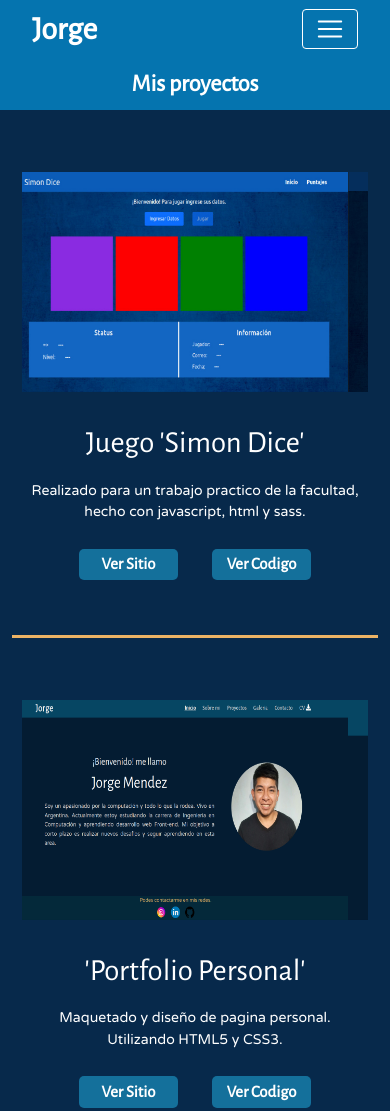
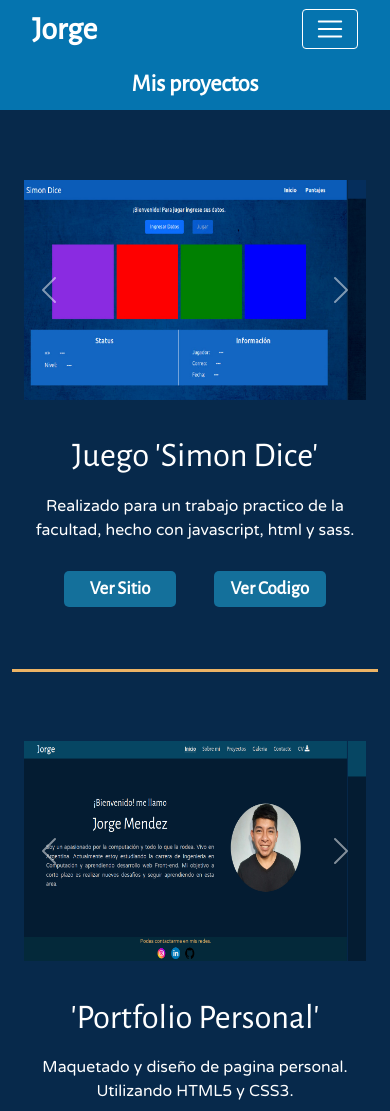
Before and after one commit to jorge088/portfolio-Mendez, a plain HTML site: page pages/proyectos.html in a window 390 px wide. Shown: the top 1111 px of the page. Drawn offline with nearby package versions, Linux system fonts and the light colour scheme.

Commit message:
agrego botones en carruseles

```diff
--- a/pages/proyectos.html
+++ b/pages/proyectos.html
@@ -68,9 +68,9 @@
 
     <!-- PROYECTOS -->
     <div class=" container proyectos">
-        <div class="row col-12 mx-0 proyectos__item">
+        <div class="row col-12 proyectos__item">
             <div class="col-xl-8 col-xs-12 col-lg-12 proyectos__item__img">
-                <div id="carouselExampleInterval" class="carousel slide" data-bs-ride="carousel">
+                <div id="carruselSimonDice" class="carousel slide" data-bs-ride="carousel">
                     <div class="carousel-inner">
                         <div class="carousel-item active" data-bs-interval="5000">
                             <img src="./../assets/images/simonDice.jpeg" class="d-block" alt="...">
@@ -79,6 +79,16 @@
                             <img src="./../assets/images/simonDice2.png" class="d-block " alt="...">
                         </div>
                     </div>
+                    <button class="carousel-control-prev" type="button"
+                        data-bs-target="#carruselSimonDice" data-bs-slide="prev">
+                        <span class="carousel-control-prev-icon" aria-hidden="true"></span>
+                        <span class="visually-hidden">Previous</span>
+                    </button>
+                    <button class="carousel-control-next" type="button"
+                        data-bs-target="#carruselSimonDice" data-bs-slide="next">
+                        <span class="carousel-control-next-icon" aria-hidden="true"></span>
+                        <span class="visually-hidden">Next</span>
+                    </button>
                 </div>
             </div>
             <div class="col-xl-4 col-xs-12 col-lg-12 proyectos__item__detalle">
@@ -95,7 +105,7 @@
         </div>
         <div class="row col-12 mx-0 proyectos__item">
             <div class="col-xl-8 col-xs-12 col-lg-12 proyectos__item__img">
-                <div id="carouselExampleInterval" class="carousel slide" data-bs-ride="carousel">
+                <div id="carruselPortfolio" class="carousel slide" data-bs-ride="carousel">
                     <div class="carousel-inner">
                         <div class="carousel-item active" data-bs-interval="5000">
                             <img src="./../assets/images/portfolio.png" class="d-block" alt="...">
@@ -104,6 +114,16 @@
                             <img src="./../assets/images/portfolio2.png" class="d-block " alt="...">
                         </div>
                     </div>
+                    <button class="carousel-control-prev" type="button"
+                        data-bs-target="#carruselPortfolio" data-bs-slide="prev">
+                        <span class="carousel-control-prev-icon" aria-hidden="true"></span>
+                        <span class="visually-hidden">Previous</span>
+                    </button>
+                    <button class="carousel-control-next" type="button"
+                        data-bs-target="#carruselPortfolio" data-bs-slide="next">
+                        <span class="carousel-control-next-icon" aria-hidden="true"></span>
+                        <span class="visually-hidden">Next</span>
+                    </button>
                 </div>
                 <!-- <img src="./../assets/images/portfolio.png" alt="proyecto portfolio"> -->
             </div>
--- a/sass/_inicio.scss
+++ b/sass/_inicio.scss
@@ -2,9 +2,10 @@
 .presentacion{
     min-height: calc(100vh - 132px);
     font-size: 1.7rem;
-    padding: 1em;
-    align-items: center;
     margin: 0 auto;
+    padding: 1em 0;
+    @include flex($justifyCont:center,$wrap:no-wrap);
+    gap: 0;
     &__info__subtitulo{
         @include titulos_font($fontSize:1.2em);
         margin: 0;
--- a/sass/_proyectos.scss
+++ b/sass/_proyectos.scss
@@ -12,10 +12,9 @@
             padding: .8em;
             & img{
                 width: 100%;
-                height: 350px;
+                height: 370px;
                 cursor: pointer;
             }
-
         }
         &__detalle{
             @include flex($direccion:column , $justifyCont:center , $alignItems:center);
--- a/sass/style.scss
+++ b/sass/style.scss
@@ -64,7 +64,7 @@ html{
 
     /* INICIO PROYECTOS */
     .proyectos{
-        font-size: .8rem;
+        font-size: .9rem;
         &__item{
             gap: 10px;
             &__img img{
```
Also changed, not shown: index.html (+0 -3 lines), pages/sobre-mi.html (+4 -2 lines), css/style.css, 1 other file.
